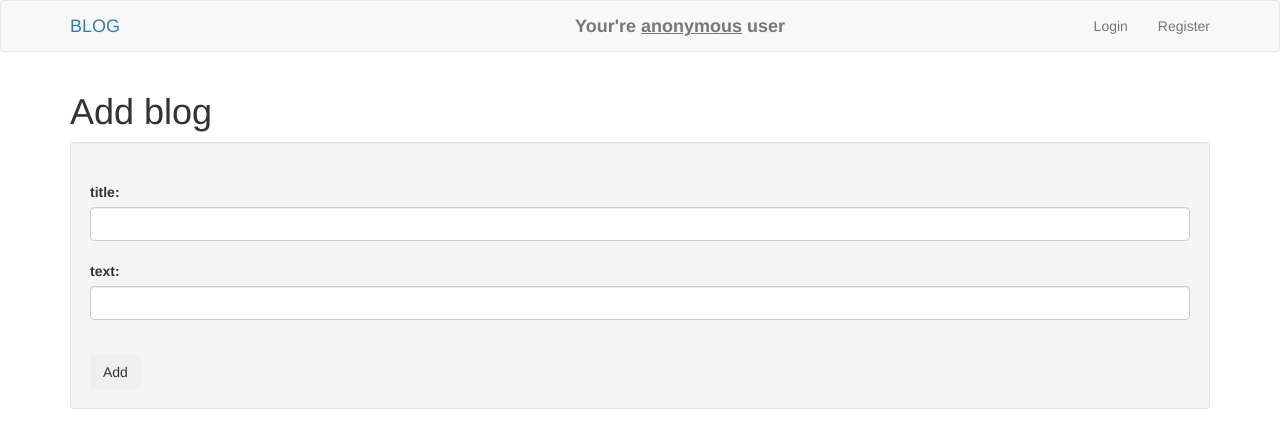
After one commit to alidenumarov/BFDjango, a Django app: page /blog/add_blog in a window 1280 px wide. The commit adds this page. Shown: the top 448 px of the page. Run offline with Django 3.2, Linux system fonts and the light colour scheme; some libraries are stand-ins or nearby versions.

Commit message:
user(anon too) can add post

```diff
--- /dev/null
+++ b/Week7/Blog/blog_app/templates/add_blog.html
@@ -0,0 +1,27 @@
+{% extends 'base.html' %}
+
+{% block body %}
+    <h1>Add blog</h1>
+    <div class="well">
+            <form action="{% url 'add_blog' %}" method="POST">
+                {% csrf_token %}
+                <div class="form-group">
+                    {% comment %} <label for="author">author: </label>
+                    <input type="text" name="author" id="author" class="form-control" /> {% endcomment %}
+                    <br>
+                    <label for="title">title: </label>
+                    <input type="text" name="title" id="title" class="form-control" />
+                    <br>
+                    <label for="text">text: </label>
+                    <input type="text" name="text" id="text" class="form-control" />
+                    <br>
+                </div>
+                <button type="submit" class="btn">Add</button>
+            </form>
+          </div>
+
+
+
+
+
+{% endblock %}
--- a/Week7/Blog/blog_app/templates/blog.html
+++ b/Week7/Blog/blog_app/templates/blog.html
@@ -6,6 +6,9 @@
         <link rel="stylesheet" href="todo_style.css">
 </head>
 <body>
+    <div>
+            <a href="/blog/add_blog" class="button" style="background-color:dodgerblue; color:white; ">Add Blog</a>
+    </div>
         <div class="well">
           {% for p in posts %}
                     <h1><i>Title:</i>{{p.title}}</h1>
--- a/Week7/Blog/blog_app/urls.py
+++ b/Week7/Blog/blog_app/urls.py
@@ -2,5 +2,6 @@ from django.urls import path
 from . import views
 
 urlpatterns = [
-    path('', views.blog, name="blog")
+    path('', views.blog, name="blog"),
+    path('add_blog', views.add_block, name="add_blog"),
 ]
--- a/Week7/Blog/blog_app/views.py
+++ b/Week7/Blog/blog_app/views.py
@@ -1,5 +1,5 @@
 from django.shortcuts import render, redirect
-
+from . forms import PostForm, CommentForm
 from . models import Post, Comment
 
 # Create your views here.
@@ -8,3 +8,16 @@ def blog(request):
     if(request.method == "GET"):
         posts = Post.objects.all()
     return render(request, 'blog.html', {"posts": posts})
+
+def add_block(request):
+    if (request.method == 'POST'):
+        if request.user.is_authenticated:
+            author = request.user.username
+        else:
+            author = "anonymous author"
+        title = request.POST['title']
+        text =  request.POST['text']
+        post = Post(author = author, title = title, text = text)
+        post.save()
+        return redirect('/blog')
+    return render(request, 'add_blog.html')
```
Also changed, not shown: Week7/Blog/blog_app/forms.py (added, +12 -0 lines).
